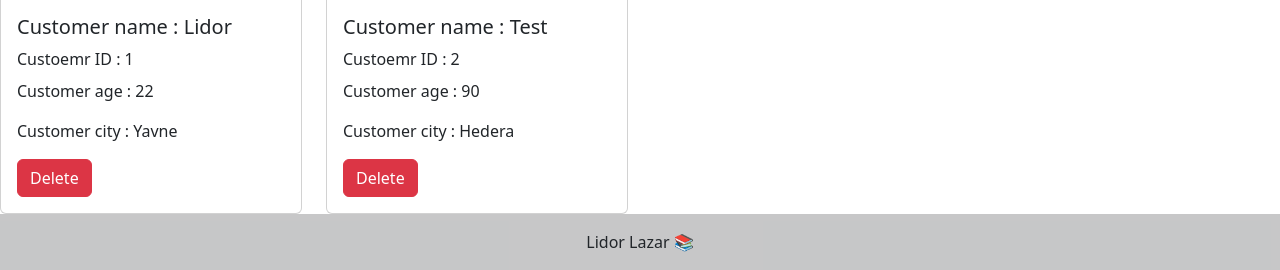
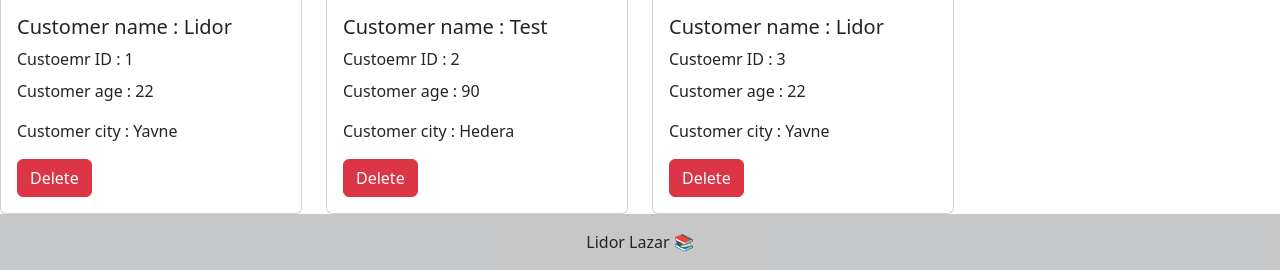
Before and after one commit to LidorLazar/NewLibrary, a Flask app: page /PrintAll/ in a window 1280 px wide. Shown: the part 542-812 px from the top of the page. Run offline with Flask 3, Linux system fonts and the light colour scheme; data comes from the database, SQL or seed files in the repository; both versions use the stored data as it was after the commit.

Commit message:
fix function and add id automatic

```diff
--- a/Library/__init__.py
+++ b/Library/__init__.py
@@ -31,7 +31,7 @@
 from Library.books.model import Books
 from Library.customer.model import Customers
 
-customer_one = Customers(CusomerID=1 ,Name='lidor', City='yavne', Age=22)
+customer_one = Customers(Name='lidor', City='yavne', Age=22)
 book_one = Books(NameBook='Peter Pan', Author='J. M. Barrie', YearPublished=1990, Type=1)
 
 from sqlalchemy.exc import IntegrityError
--- a/Library/customer/model.py
+++ b/Library/customer/model.py
@@ -8,8 +8,7 @@
     Age = db.Column('Age', db.Integer)
     CustomersToLoans = db.relationship('Loans', backref='customers')
 
-    def __init__(self, CusomerID, Name, City, Age):
-        self.CusomerID = CusomerID
+    def __init__(self, Name, City, Age):
         self.Name = Name.title()
         self.City = City.title()
         self.Age = Age
--- a/Library/customer/templates/AddCust.html
+++ b/Library/customer/templates/AddCust.html
@@ -9,8 +9,6 @@
     <form action="" method="POST">
         <label>Customer Name : </label>
         <input name="Name" type="text" placeholder="Enter name" required>
-        <label>Customer ID : </label>
-        <input name="ID" type="number"  placeholder="Enter id" required>
         <label>City : </label>
         <input name="City" type="text"  placeholder="Enter city" required>
         <label>Age : </label>
--- a/Library/customer/views.py
+++ b/Library/customer/views.py
@@ -9,12 +9,12 @@
 @customer_table.route('/addCustomer/', methods=['POST', 'GET'])
 def add_customer():
     if request.method == 'POST':
-        if int(request.form['ID']) >= 1 and 100 >= int(request.form['Age']) >= 1 :
-            NewCustomer = Customers(CusomerID=request.form['ID'], Name=request.form['Name'],
+        if 100 >= int(request.form['Age']) >= 1:
+            NewCustomer = Customers(Name=request.form['Name'],
                                     City=request.form['City'], Age=request.form['Age'])
             db.session.add(NewCustomer)
             db.session.commit()
-            return render_template('AddCust.html')
+            return render_template('ShowAllCust.html',print_all_customer = Customers.query.all())
         else:
             return render_template('Eror.html')
     return render_template('AddCust.html')
@@ -35,10 +35,7 @@
 @customer_table.route("/deleteCustomer/<id>", methods=['DELETE', 'GET'])
 def delete_customer(id=0):
         customerID=Customers.query.get(int(id))
-        custInLoan=Loans.query.all()
-        for id_cust in custInLoan:
-            return render_template('Eror.html')
-        else:
+        if customerID:
             db.session.delete(customerID)
             db.session.commit()
-        return render_template('ShowAllCust.html', PrintAllCustomer = Customers.query.all())
+            return render_template('ShowAllCust.html',print_all_customer = Customers.query.all())
--- a/app.py
+++ b/app.py
@@ -1,4 +1,4 @@
-from Library import app,db,customer_one
+from Library import app
 from flask import render_template
 from Library.customer.model import Customers
 
```
Also changed, not shown: instance/Libarary.sqlite3.
